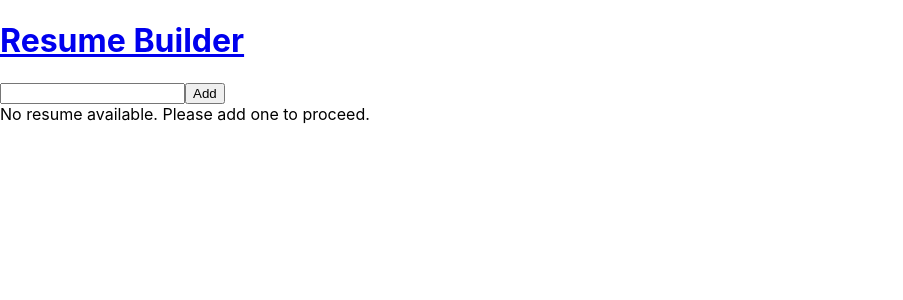
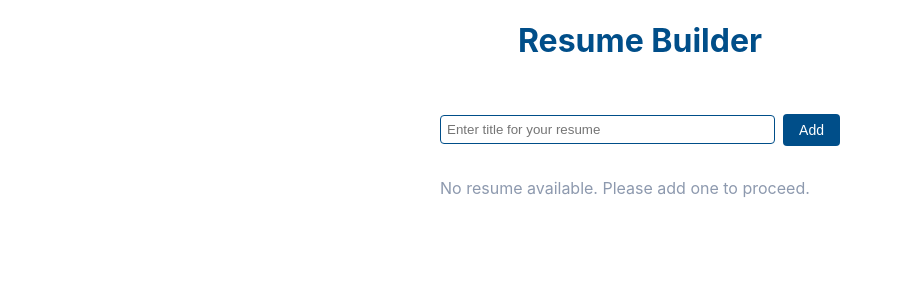
Before and after one commit to dixita0607/resume-builder, a React (Create React App) app: page / in a window 1280 px wide. Shown: the top 300 px of the page, without its empty margins (0-903 px from the left). Built offline with nearby package versions, Linux system fonts and the light colour scheme.

Commit message:
Add theme and style Home page

```diff
--- a/public/index.html
+++ b/public/index.html
@@ -26,7 +26,7 @@
     -->
     <title>Resume Builder</title>
   </head>
-  <body>
+  <body class="theme-none">
     <noscript>You need to enable JavaScript to run this app.</noscript>
     <div id="root"></div>
     <!--
--- a/src/App.js
+++ b/src/App.js
@@ -1,7 +1,7 @@
 import React from "react";
 import { createBrowserRouter, RouterProvider } from "react-router-dom";
-import Home from "./paths/Home";
-import Resume from "./paths/Resume";
+import Home from "./paths/Home/Home.js";
+import Resume from "./paths/Resume/Resume.js";
 import NotFound from "./paths/404";
 import ResumesContext from "./contexts/resumes";
 import * as localStorage from "./contexts/resumes/localStorage.js";
--- a/src/components/Header.js
+++ b/src/components/Header/Header.js
@@ -1,10 +1,11 @@
 import React from "react";
+import styles from "./Header.module.css";
 import { NavLink } from "react-router-dom";
 
 export default function Header() {
   return (
     <NavLink to="/">
-      <h1>Resume Builder</h1>
+      <h1 className={styles.title}>Resume Builder</h1>
     </NavLink>
   );
 }
--- /dev/null
+++ b/src/components/Header/Header.module.css
@@ -0,0 +1,4 @@
+.title {
+  color: var(--primary-color);
+  text-align: center;
+}
--- a/src/index.css
+++ b/src/index.css
@@ -9,5 +9,66 @@ body {
 
 code {
   font-family: source-code-pro, Menlo, Monaco, Consolas, 'Courier New',
-    monospace;
+  monospace;
 }
+
+body.theme-none {
+  --bg-color: #ffffff;
+  --complimentary-bg-color: #eff7f6;
+  --primary-color : #004e89;
+  --accent-color: #81b29a;
+  --color: #000000;
+  --danger-color: #e63946;
+  --success-color: #84a59d;
+  --complimentary-color: #ffffff;
+  --sub-text-color: #8d99ae;
+}
+
+body {
+  background-color: var(--bg-color);
+}
+
+a {
+  text-decoration: none;
+}
+
+a:visited {
+  color: unset;
+}
+
+button {
+  background-color: var(--primary-color);
+  color: var(--complimentary-color);
+  border: 0;
+  padding: 8px 16px;
+  border-radius: 4px;
+  cursor: pointer;
+  font-size: 14px
+}
+button:active {
+  outline: none;
+}
+button.link {
+  background-color: transparent;
+  color: var(--primary-color);
+  text-decoration: underline;
+}
+button.link.danger {
+  color: var(--danger-color);
+}
+
+input, textarea {
+  padding: 6px;
+  border-radius: 4px;
+  border: 0.5px solid var(--primary-color);
+}
+
+.row {
+  display: flex;
+}
+.row>* {
+  flex: 1;
+}
+.row>:not(:last-child) {
+  margin-right: 8px;
+}
--- a/src/paths/Home.js
+++ /dev/null
@@ -1,49 +0,0 @@
-import { Link } from "react-router-dom";
-import Header from "../components/Header";
-import { useRef } from "react";
-import { useResumes } from "../hooks/resumes";
-
-function Home() {
-  const { resumes, add, remove } = useResumes();
-
-  const formRef = useRef(null);
-
-  const handleAddResume = async (e) => {
-    e.preventDefault();
-    await add(e.target.title.value);
-    formRef.current.reset();
-  };
-
-  const handleRemoveResume = async (resumeId) => {
-    await remove(resumeId);
-  };
-
-  return (
-    <>
-      <Header />
-      <form onSubmit={handleAddResume} ref={formRef}>
-        <input type="text" name="title" required />
-        <button>Add</button>
-      </form>
-      {resumes.length > 0 ? (
-        <ul>
-          {resumes.map((resume) => (
-            <li key={resume.id}>
-              <Link to={`/${resume.id}`}>{resume.title}</Link>
-              <button
-                type="button"
-                onClick={() => handleRemoveResume(resume.id)}
-              >
-                x
-              </button>
-            </li>
-          ))}
-        </ul>
-      ) : (
-        <span>No resume available. Please add one to proceed.</span>
-      )}
-    </>
-  );
-}
-
-export default Home;
--- /dev/null
+++ b/src/paths/Home/Home.js
@@ -0,0 +1,76 @@
+import { useRef } from "react";
+import { Link } from "react-router-dom";
+import Header from "../../components/Header/Header";
+import styles from "./Home.module.css";
+import { useResumes } from "../../hooks/resumes";
+
+function Home() {
+  const { resumes, add, remove } = useResumes();
+
+  const formRef = useRef(null);
+
+  const handleAddResume = async (e) => {
+    e.preventDefault();
+    await add(e.target.title.value);
+    formRef.current.reset();
+  };
+
+  const handleRemoveResume = async (resumeId) => {
+    await remove(resumeId);
+  };
+
+  return (
+    <>
+      <Header />
+      <div className={styles["home-container"]}>
+        <div className={styles["home-container-card"]}>
+          <form
+            onSubmit={handleAddResume}
+            ref={formRef}
+            className={styles["resume-form"]}
+          >
+            <input
+              type="text"
+              name="title"
+              placeholder="Enter title for your resume"
+              required
+            />
+            <button>Add</button>
+          </form>
+          {resumes.length > 0 ? (
+            <ul className={styles["resume-list"]}>
+              {resumes.map((resume) => (
+                <li className={styles["list-item"]} key={resume.id}>
+                  <div className={styles["list-title"]}>{resume.title}</div>
+                  <div>
+                    <Link to={`/${resume.id}`}>
+                      <button
+                        className={`link ${styles["list-button"]}`}
+                        type="button"
+                      >
+                        Edit
+                      </button>
+                    </Link>
+                    <button
+                      type="button"
+                      className={`link danger ${styles["list-button"]}`}
+                      onClick={() => handleRemoveResume(resume.id)}
+                    >
+                      Delete
+                    </button>
+                  </div>
+                </li>
+              ))}
+            </ul>
+          ) : (
+            <div className={styles["empty-placeholder"]}>
+              No resume available. Please add one to proceed.
+            </div>
+          )}
+        </div>
+      </div>
+    </>
+  );
+}
+
+export default Home;
--- /dev/null
+++ b/src/paths/Home/Home.module.css
@@ -0,0 +1,46 @@
+.home-container {
+  display: flex;
+  align-items: center;
+  justify-content: center;
+}
+
+.home-container-card {
+  padding: 32px;
+  border-radius: 4px;
+  width: 400px;
+}
+
+.resume-form {
+  display: flex;
+  align-items: center;
+}
+
+.resume-form input {
+  flex: 1;
+  margin-right: 8px;
+}
+
+.resume-list {
+  padding: 0;
+  list-style: none;
+}
+
+.list-item {
+  display: flex;
+  align-items: center;
+  justify-content: space-between;
+}
+
+.list-title {
+  flex: 1;
+}
+
+.list-button {
+  padding-right: 0;
+  text-align: right;
+}
+
+.empty-placeholder {
+  margin: 32px 0;
+  color: var(--sub-text-color);
+}
--- a/src/paths/Resume.js
+++ /dev/null
@@ -1,46 +0,0 @@
-import React from "react";
-import Editor from "../components/Editor";
-import Preview from "../components/Preview";
-import { useNavigate, useParams } from "react-router-dom";
-import Header from "../components/Header";
-import { useResume } from "../hooks/resumes";
-
-export default function Resume() {
-  const { id } = useParams();
-  const navigate = useNavigate();
-  const { resume, setResume, save } = useResume(id);
-
-  const handleSave = () => {
-    save();
-    navigate(-1);
-  };
-  const handleCancel = () => navigate(-1);
-
-  return (
-    <>
-      <Header />
-      <h1>{resume?.title}</h1>
-      <div
-        style={{
-          display: "flex",
-          alignItems: "center",
-          justifyContent: "space-around",
-        }}
-      >
-        <div style={{ border: "1px solid", padding: 8, flex: 1 }}>
-          {resume && (
-            <Editor
-              resume={resume}
-              onChange={setResume}
-              onSave={handleSave}
-              onCancel={handleCancel}
-            />
-          )}
-        </div>
-        <div style={{ border: "1px solid", padding: 8, flex: 1 }}>
-          <Preview data={resume} />
-        </div>
-      </div>
-    </>
-  );
-}
```
